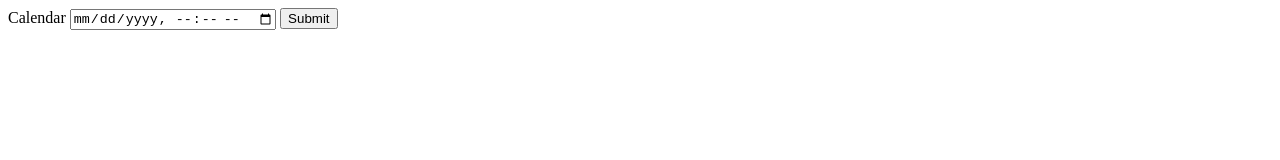
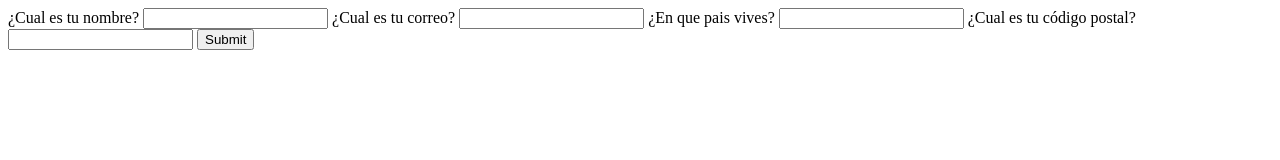
Before and after one commit to jhz-dev/platzi, a website: page courses/curso-definitivo-html-css/demos/calendar/index.html in a window 1280 px wide. Drawn offline with Linux system fonts and the light colour scheme.

Commit message:
18 - forms - autcomplete and required fields

```diff
--- a/courses/curso-definitivo-html-css/demos/calendar/index.html
+++ b/courses/curso-definitivo-html-css/demos/calendar/index.html
@@ -26,12 +26,33 @@
         </label>
         <input type="submit">
     </form> -->
-    <form action="">
+    <!-- <form action="">
         <label for="calendar">
             <span>Calendar</span>
             <input type="datetime-local" id="calendar" name="calendar">
         </label>
         <input type="submit">
-    </form>
+    </form> -->
+    <main>
+        <form action="">
+            <label for="name">
+                <span>¿Cual es tu nombre?</span>
+                <input type="text" name="name" id="name" autocomplete="name" required>
+            </label>
+            <label for="email">
+                <span>¿Cual es tu correo?</span>
+                <input type="email" name="email" id="email" autocomplete="email" required>
+            </label>
+            <label for="country">
+                <span>¿En que pais vives?</span>
+                <input type="text" name="country" id="country" autocomplete="country" required>
+            </label>
+            <label for="zip">
+                <span>¿Cual es tu código postal?</span>
+                <input type="text" name="zip" id="zip" autocomplete="postal-code" required>
+            </label>
+            <input type="submit">
+        </form>
+    </main>
 </body>
 </html>
```
